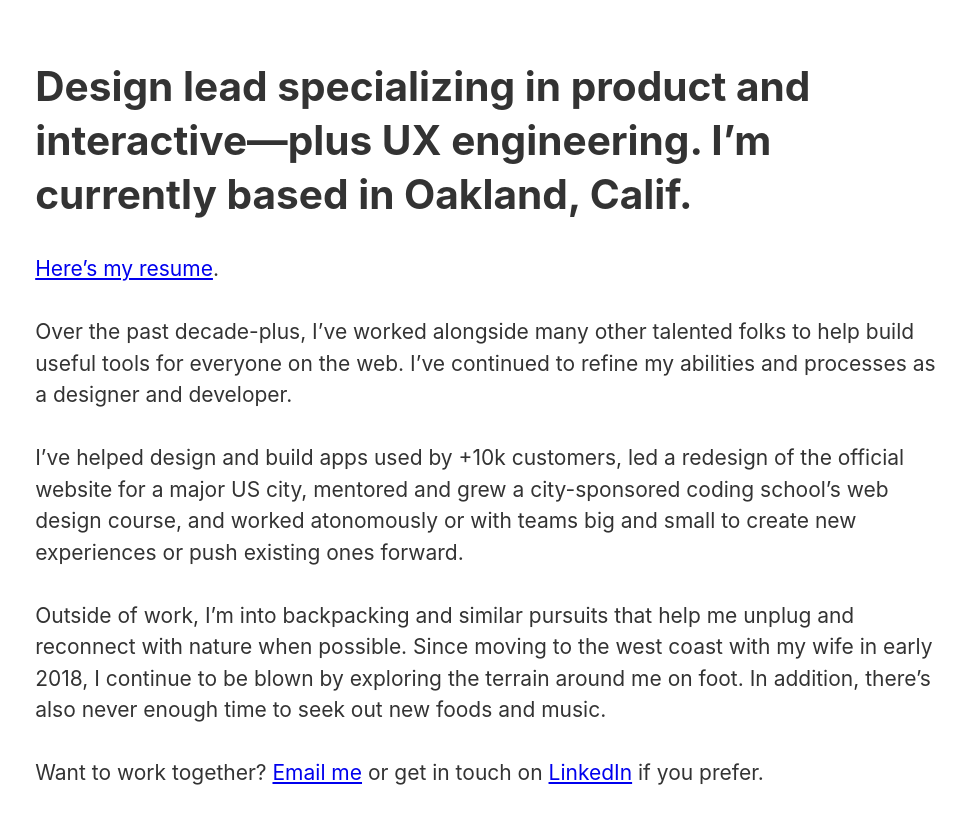
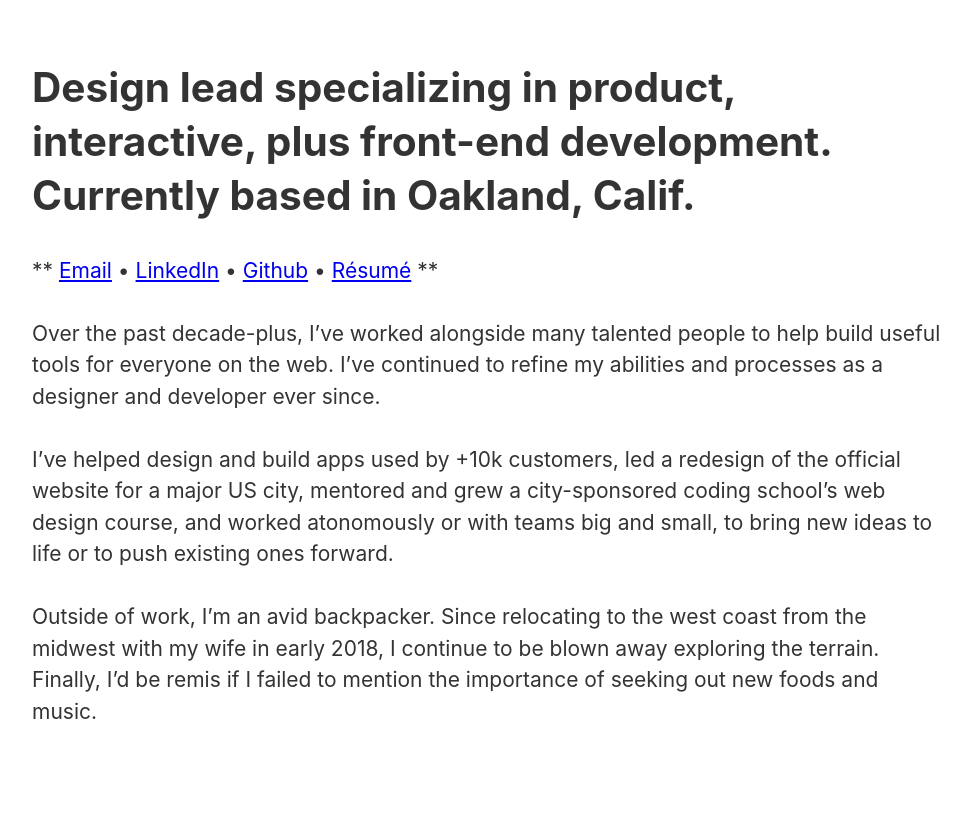
Before and after one commit to ericrowan/portfolio, a Gatsby site: page /info in a window 1280 px wide. Shown: the part 316-1140 px from the top of the page, without its empty margins (152-1122 px from the left). Built offline with nearby package versions, Linux system fonts and the light colour scheme; Gatsby itself is replaced by a stand-in of ours.

Commit message:
Typography, design

```diff
--- a/src/components/Container.js
+++ b/src/components/Container.js
@@ -9,7 +9,7 @@ import { sizes } from "../utils/variables"
 const StyledContainer = styled(Box)`
   // TODO: Add Rebass spacing/breakpoints
   margin: 6vmax auto;
-  padding: 0 4vmax;
+  padding: 0 6vmin;
   max-width: ${props => (props.full ? "100%" : props.width) || sizes.medium};
   width: 100%;
   grid-template-columns: ${props => props.gridCols || "1fr 1fr"};
--- a/src/components/Footer.js
+++ b/src/components/Footer.js
@@ -19,7 +19,7 @@ const StyledFooter = styled(Container)`
 
 const Footer = () => (
   <StyledFooter as="footer" width={sizes.xlarge}>
-    <Flex fontSize={3}>
+    <Flex fontSize={[2, 3]}>
       <Text>&copy; Eric Rowan</Text>
       <Box mx="auto" />
       <Text display={["none", "block"]}>Oakland, Calif.</Text>
--- a/src/components/Header.js
+++ b/src/components/Header.js
@@ -1,7 +1,7 @@
 import React from "react"
 import { Link } from "gatsby"
 import styled from "@emotion/styled"
-import { Flex, Box } from "rebass"
+import { Flex, Box, Heading } from "rebass"
 import Container from "./../components/Container"
 import { sizes } from "../utils/variables"
 
@@ -22,7 +22,7 @@ const StyledHeader = styled(Container)`
 
 const Header = () => (
   <StyledHeader width={sizes.xlarge}>
-    <Flex fontSize={3}>
+    <Flex fontSize={[2, 3]}>
       <Box>
         <Link variant="nav" to="/">
           <strong>Eric Rowan</strong>
--- a/src/pages/index.mdx
+++ b/src/pages/index.mdx
@@ -11,7 +11,7 @@ import { sizes, colors } from "./../utils/variables"
 
 <Box maxWidth={sizes.xsmall} mx='auto'>
 
-## I <Link to='/info'>design and build</Link> websites, apps, tools, and other useful ideas.
+## I <Link to='/info'>design and build</Link> websites, apps, ideas, and other useful tools.
 
 </Box>
 
--- a/src/pages/info.mdx
+++ b/src/pages/info.mdx
@@ -10,16 +10,14 @@ import { sizes } from "./../utils/variables"
 
 </Box>
 
-## Design lead specializing in product and interactive&mdash;plus UX engineering. I&rsquo;m currently based in Oakland, Calif.
+## Design lead specializing in product, interactive, plus front-end development. Currently based in Oakland, Calif.
 
-<p><a href="https://www.dropbox.com/s/e7fvnirz3d9u7lk/resume-2019.pdf?dl=0">Here&rsquo;s my resume</a>.</p>
+** [Email](mailto:eric@ericrowan.com) • [LinkedIn](https://www.linkedin.com/in/erow/) • [Github](https://github.com/ericrowan) • [Résumé](https://www.dropbox.com/s/e7fvnirz3d9u7lk/resume-2019.pdf?dl=0) **
 
-Over the past decade-plus, I&rsquo;ve worked alongside many other talented folks to help build useful tools for everyone on the web. I&rsquo;ve continued to refine my abilities and processes as a designer and developer.
+Over the past decade-plus, I&rsquo;ve worked alongside many talented people to help build useful tools for everyone on the web. I&rsquo;ve continued to refine my abilities and processes as a designer and developer ever since.
 
-I&rsquo;ve helped design and build apps used by +10k customers, led a redesign of the official website for a major US city, mentored and grew a city-sponsored coding school&rsquo;s web design course, and worked atonomously or with teams big and small to create new experiences or push existing ones forward.
+I&rsquo;ve helped design and build apps used by +10k customers, led a redesign of the official website for a major US city, mentored and grew a city-sponsored coding school&rsquo;s web design course, and worked atonomously or with teams big and small, to bring new ideas to life or to push existing ones forward.
 
-Outside of work, I&rsquo;m into backpacking and similar pursuits that help me unplug and reconnect with nature when possible. Since moving to the west coast with my wife in early 2018, I continue to be blown by exploring the terrain around me on foot. In addition, there&rsquo;s also never enough time to seek out new foods and music.
-
-Want to work together? [Email me](mailto:eric@ericrowan.com) or get in touch on [LinkedIn](https://www.linkedin.com/in/erow/) if you prefer.
+Outside of work, I&rsquo;m an avid backpacker. Since relocating to the west coast from the midwest with my wife in early 2018, I continue to be blown away exploring the terrain. Finally, I&rsquo;d be remis if I failed to mention the importance of seeking out new foods and music.
 
 </Container>
--- a/src/pages/work/changelog.mdx
+++ b/src/pages/work/changelog.mdx
@@ -92,7 +92,7 @@ I helped design and build a new comment thread, allowing for the use of Markdown
 
 <Container text>
 
-## Redesigned newsletter
+## Weekly newsletter
 
 Changelog reaches much of its community via opt-in emails. We wanted to draw attention to latest podcast episodes, as well
 
```
